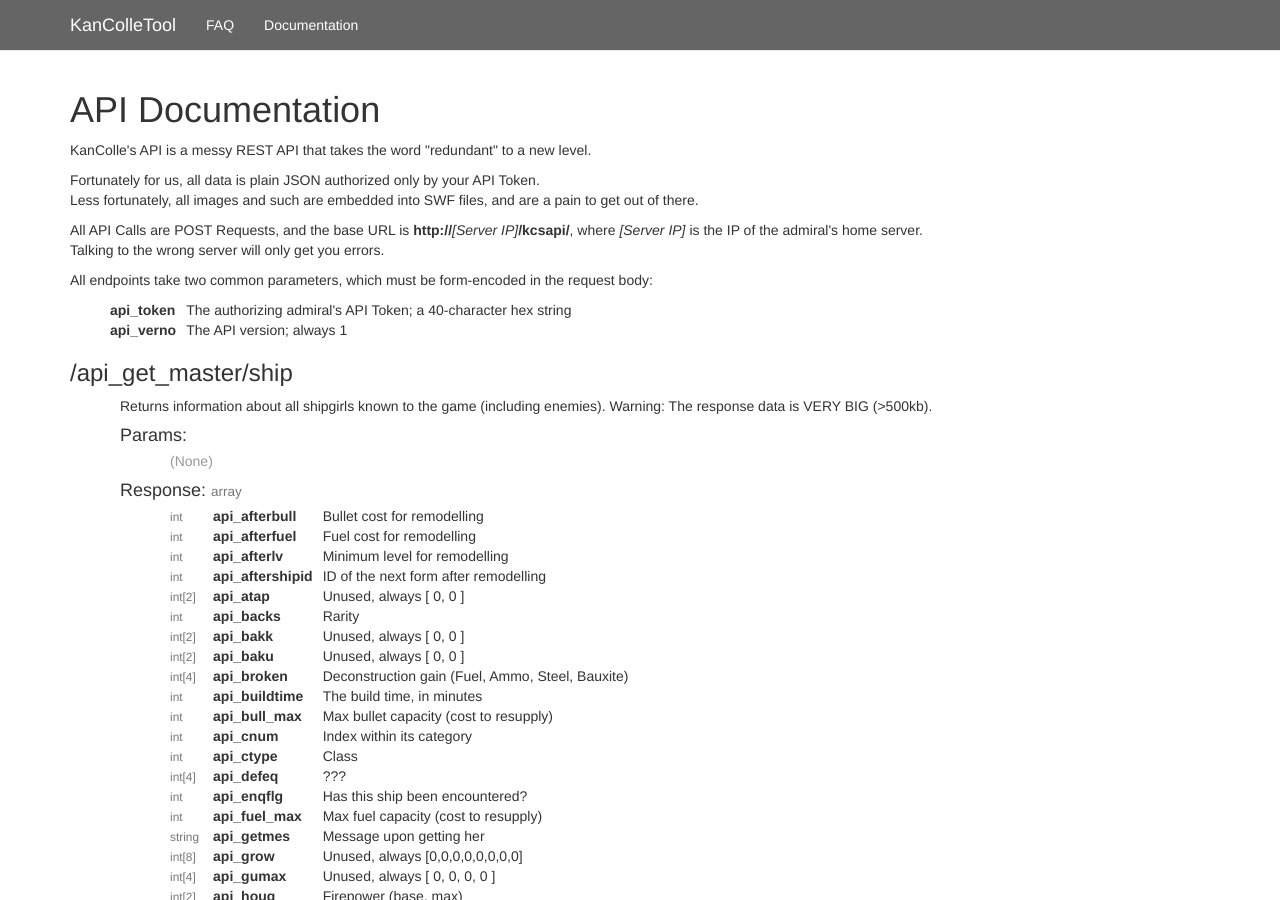
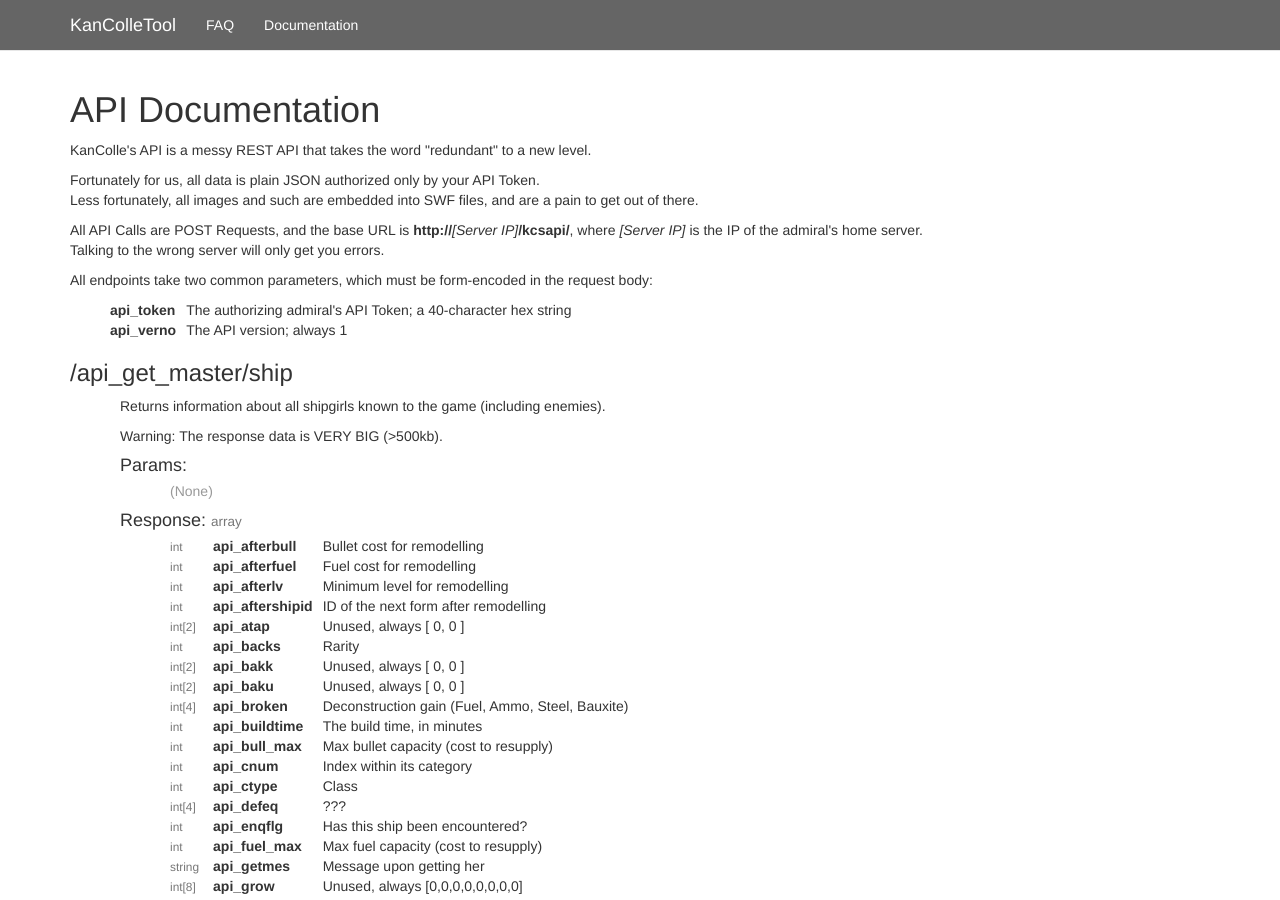
Before and after one commit to KanColleTool/kancolletool.github.io, a Jekyll site: the page built from docs/api/index.html, in a window 1280 px wide and 900 px high. Built offline with Jekyll 4.4.1, drawn with Linux system fonts in a browser that asks for light colours; nearby versions of some CDN libraries; Markdown is read by kramdown in place of the engine named in the settings.

Commit message:
Properly handle markdown

```diff
--- a/docs/api/index.html
+++ b/docs/api/index.html
@@ -34,7 +34,7 @@
 {% for endpoint in category.endpoints %}
 <h3>/{{category.name}}/{{ endpoint.name }}</h3>
 <div class="endpoint">
-	<p>{{ endpoint.desc }}</p>
+	<p>{{ endpoint.desc | markdownify }}</p>
 
 	<h4>Params:</h4>
 	<ul class="params endpoint-section">
```
